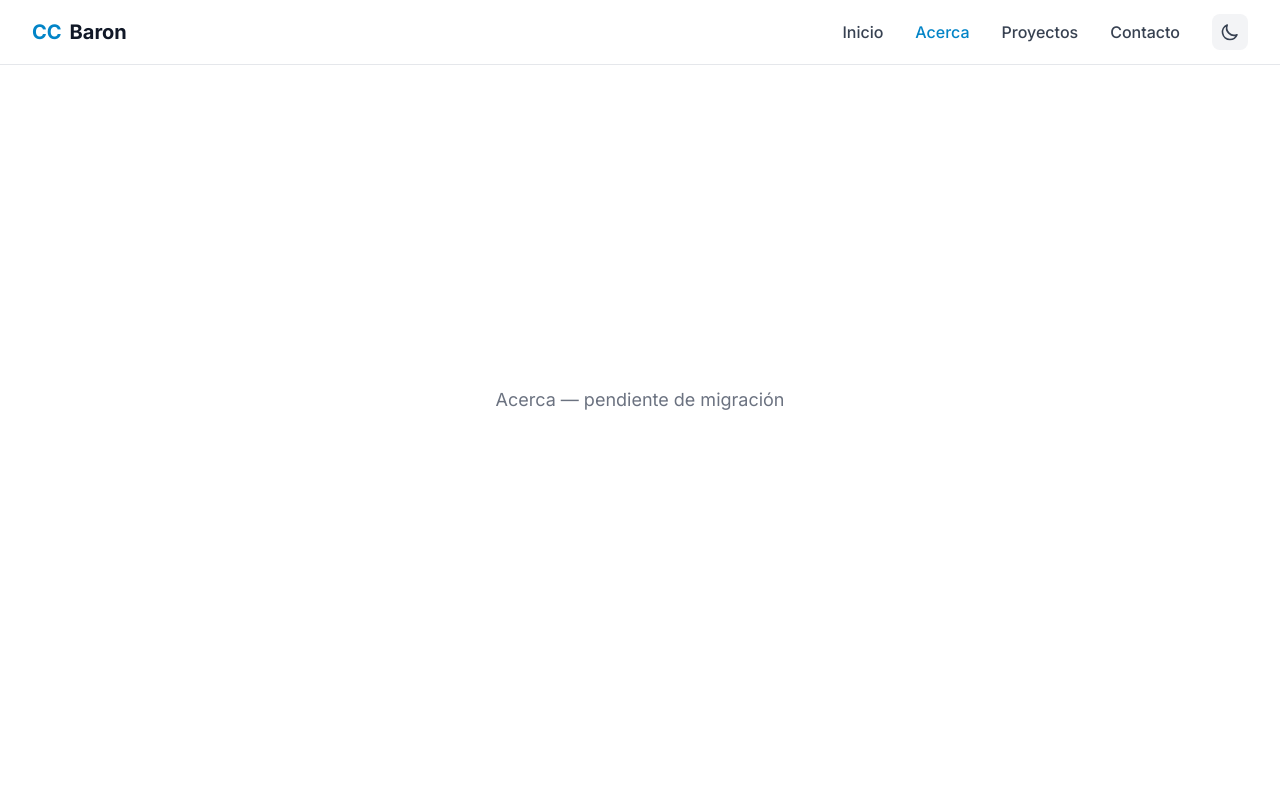
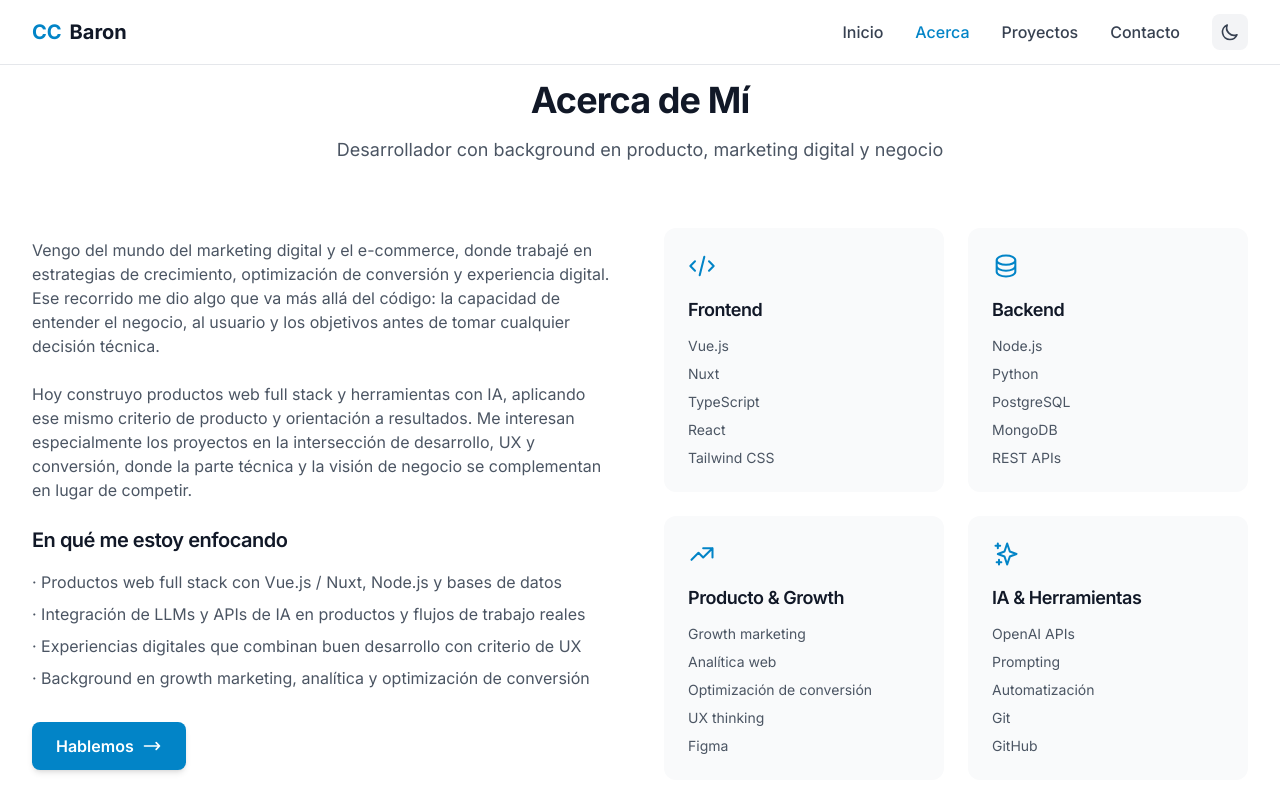
Before and after one commit to ccbaron/portfolio, a Nuxt app: page /about in a window 1280 px wide. Shown: the top 800 px of the page. Built offline with nearby package versions, Linux system fonts and the light colour scheme.

Commit message:
feat: refine about page messaging and improve quadrant icons

```diff
--- a/pages/about.vue
+++ b/pages/about.vue
@@ -1,10 +1,202 @@
 <template>
-  <div>
-    <!-- TODO: migrar contenido de src/components/sections/About.vue -->
-    <section class="min-h-screen flex items-center justify-center">
-      <p class="text-gray-500 dark:text-gray-400 text-lg">
-        Acerca — pendiente de migración
-      </p>
-    </section>
+  <div class="py-20 bg-white dark:bg-dark-900">
+    <div class="max-w-7xl mx-auto px-4 sm:px-6 lg:px-8">
+      <!-- Section Header -->
+      <div class="text-center mb-16">
+        <h2
+          class="text-3xl md:text-4xl font-bold text-gray-900 dark:text-white mb-4"
+        >
+          Acerca de Mí
+        </h2>
+        <p class="text-lg text-gray-600 dark:text-gray-400 max-w-2xl mx-auto">
+          Desarrollador con background en producto, marketing digital y negocio
+        </p>
+      </div>
+
+      <div class="grid grid-cols-1 lg:grid-cols-2 gap-12 items-center">
+        <!-- Content -->
+        <div>
+          <div class="prose prose-lg dark:prose-invert">
+            <p class="text-gray-600 dark:text-gray-300 mb-6">
+              Vengo del mundo del marketing digital y el e-commerce, donde
+              trabajé en estrategias de crecimiento, optimización de conversión
+              y experiencia digital. Ese recorrido me dio algo que va más allá
+              del código: la capacidad de entender el negocio, al usuario y los
+              objetivos antes de tomar cualquier decisión técnica.
+            </p>
+
+            <p class="text-gray-600 dark:text-gray-300 mb-6">
+              Hoy construyo productos web full stack y herramientas con IA,
+              aplicando ese mismo criterio de producto y orientación a
+              resultados. Me interesan especialmente los proyectos en la
+              intersección de desarrollo, UX y conversión, donde la parte
+              técnica y la visión de negocio se complementan en lugar de
+              competir.
+            </p>
+
+            <div class="mb-8">
+              <h3
+                class="text-xl font-semibold text-gray-900 dark:text-white mb-4"
+              >
+                En qué me estoy enfocando
+              </h3>
+              <ul class="space-y-2 text-gray-600 dark:text-gray-300">
+                <li>
+                  · Productos web full stack con Vue.js / Nuxt, Node.js y bases
+                  de datos
+                </li>
+                <li>
+                  · Integración de LLMs y APIs de IA en productos y flujos de
+                  trabajo reales
+                </li>
+                <li>
+                  · Experiencias digitales que combinan buen desarrollo con
+                  criterio de UX
+                </li>
+                <li>
+                  · Background en growth marketing, analítica y optimización de
+                  conversión
+                </li>
+              </ul>
+            </div>
+          </div>
+
+          <NuxtLink
+            to="/contact"
+            class="inline-flex items-center px-6 py-3 bg-primary-600 hover:bg-primary-700 text-white font-semibold rounded-lg shadow-md hover:shadow-lg transform hover:-translate-y-1 transition-all duration-300"
+          >
+            Hablemos
+            <svg
+              class="w-5 h-5 ml-2"
+              fill="none"
+              stroke="currentColor"
+              viewBox="0 0 24 24"
+            >
+              <path
+                stroke-linecap="round"
+                stroke-linejoin="round"
+                stroke-width="2"
+                d="M17 8l4 4m0 0l-4 4m4-4H3"
+              />
+            </svg>
+          </NuxtLink>
+        </div>
+
+        <!-- Skills Grid -->
+        <div>
+          <div class="grid grid-cols-2 gap-6">
+            <div
+              v-for="category in skillCategories"
+              :key="category.name"
+              class="bg-gray-50 dark:bg-dark-800 rounded-xl p-6 hover:shadow-lg transition-shadow"
+            >
+              <div class="mb-4 text-primary-600 dark:text-primary-400">
+                <!-- Frontend: code brackets -->
+                <svg
+                  v-if="category.name === 'Frontend'"
+                  class="w-7 h-7"
+                  fill="none"
+                  stroke="currentColor"
+                  viewBox="0 0 24 24"
+                >
+                  <path
+                    stroke-linecap="round"
+                    stroke-linejoin="round"
+                    stroke-width="1.75"
+                    d="M10 20l4-16m4 4l4 4-4 4M6 16l-4-4 4-4"
+                  />
+                </svg>
+                <!-- Backend: database -->
+                <svg
+                  v-else-if="category.name === 'Backend'"
+                  class="w-7 h-7"
+                  fill="none"
+                  stroke="currentColor"
+                  viewBox="0 0 24 24"
+                >
+                  <path
+                    stroke-linecap="round"
+                    stroke-linejoin="round"
+                    stroke-width="1.75"
+                    d="M4 7c0-2.21 3.582-4 8-4s8 1.79 8 4M4 7v10c0 2.21 3.582 4 8 4s8-1.79 8-4V7M4 7c0 2.21 3.582 4 8 4s8-1.79 8-4m0 5c0 2.21-3.582 4-8 4s-8-1.79-8-4"
+                  />
+                </svg>
+                <!-- Producto & Growth: trending up -->
+                <svg
+                  v-else-if="category.name === 'Producto & Growth'"
+                  class="w-7 h-7"
+                  fill="none"
+                  stroke="currentColor"
+                  viewBox="0 0 24 24"
+                >
+                  <path
+                    stroke-linecap="round"
+                    stroke-linejoin="round"
+                    stroke-width="1.75"
+                    d="M13 7h8m0 0v8m0-8l-8 8-4-4-6 6"
+                  />
+                </svg>
+                <!-- IA & Herramientas: sparkles -->
+                <svg
+                  v-else
+                  class="w-7 h-7"
+                  fill="none"
+                  stroke="currentColor"
+                  viewBox="0 0 24 24"
+                >
+                  <path
+                    stroke-linecap="round"
+                    stroke-linejoin="round"
+                    stroke-width="1.75"
+                    d="M5 3v4M3 5h4M6 17v4m-2-2h4m5-16l2.286 6.857L21 12l-5.714 2.143L13 21l-2.286-6.857L5 12l5.714-2.143L13 3z"
+                  />
+                </svg>
+              </div>
+              <h3
+                class="text-lg font-semibold text-gray-900 dark:text-white mb-3"
+              >
+                {{ category.name }}
+              </h3>
+              <ul class="space-y-2">
+                <li
+                  v-for="skill in category.skills"
+                  :key="skill"
+                  class="text-sm text-gray-600 dark:text-gray-400"
+                >
+                  {{ skill }}
+                </li>
+              </ul>
+            </div>
+          </div>
+        </div>
+      </div>
+    </div>
   </div>
 </template>
+
+<script setup lang="ts">
+const skillCategories = [
+  {
+    name: "Frontend",
+    skills: ["Vue.js", "Nuxt", "TypeScript", "React", "Tailwind CSS"],
+  },
+  {
+    name: "Backend",
+    skills: ["Node.js", "Python", "PostgreSQL", "MongoDB", "REST APIs"],
+  },
+  {
+    name: "Producto & Growth",
+    skills: [
+      "Growth marketing",
+      "Analítica web",
+      "Optimización de conversión",
+      "UX thinking",
+      "Figma",
+    ],
+  },
+  {
+    name: "IA & Herramientas",
+    skills: ["OpenAI APIs", "Prompting", "Automatización", "Git", "GitHub"],
+  },
+];
+</script>
```
